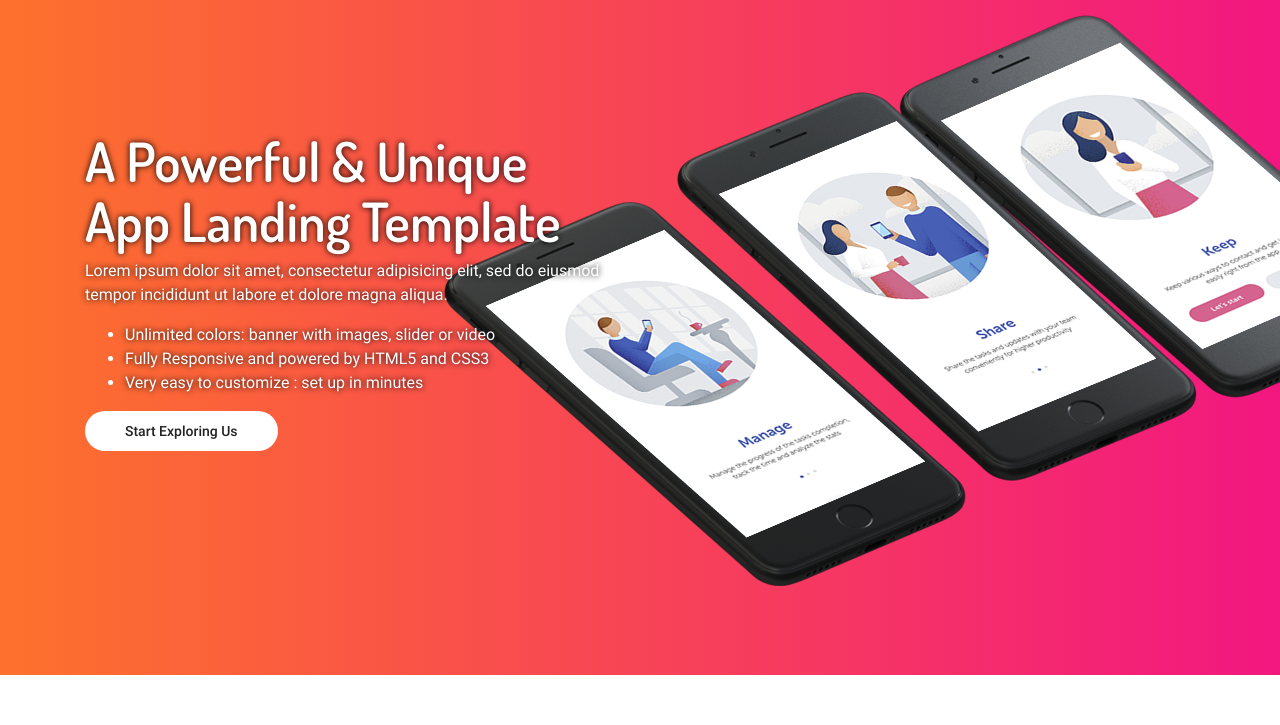
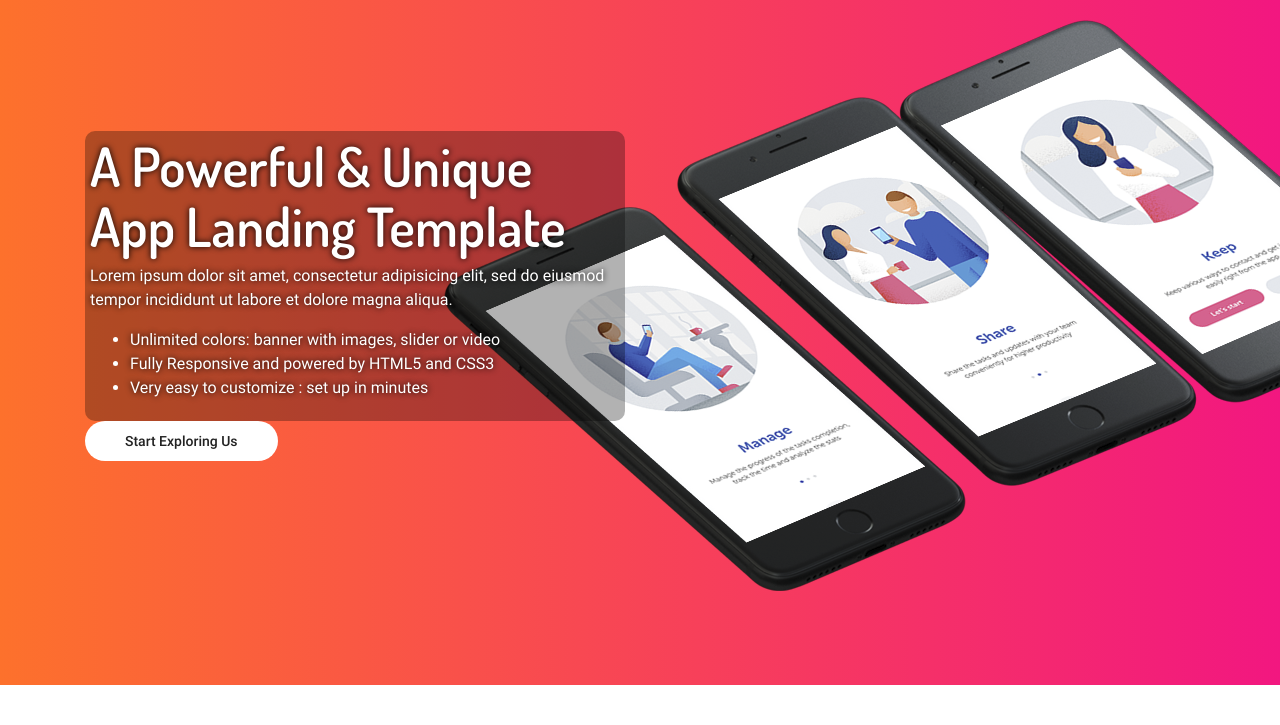
Before and after one commit to cognitive-cake/landing-giant-app, a website: page index.html in a window 1280 px wide. Shown: the part 75-800 px from the top of the page. Drawn offline with nearby package versions, Linux system fonts and the light colour scheme.

Commit message:
add bg for .header-title

```diff
--- a/sass/blocks/page-header/header/header-title.scss
+++ b/sass/blocks/page-header/header/header-title.scss
@@ -1,8 +1,11 @@
 .header-title {
   margin-bottom: 220px;
   &__wrapper {
+    padding: 5px;
     color: #fff;
     text-shadow: 0px 0px 6px rgb(0, 0, 0);
+    background-color: rgba($color: #000000, $alpha: 0.3);
+    border-radius: 10px;
     & h1 {
       font-family: 'Dosis', 'Roboto', Arial, sans-serif;
       font-size: 54px;
```
Also changed, not shown: css/style.css, css/style.min.css.
